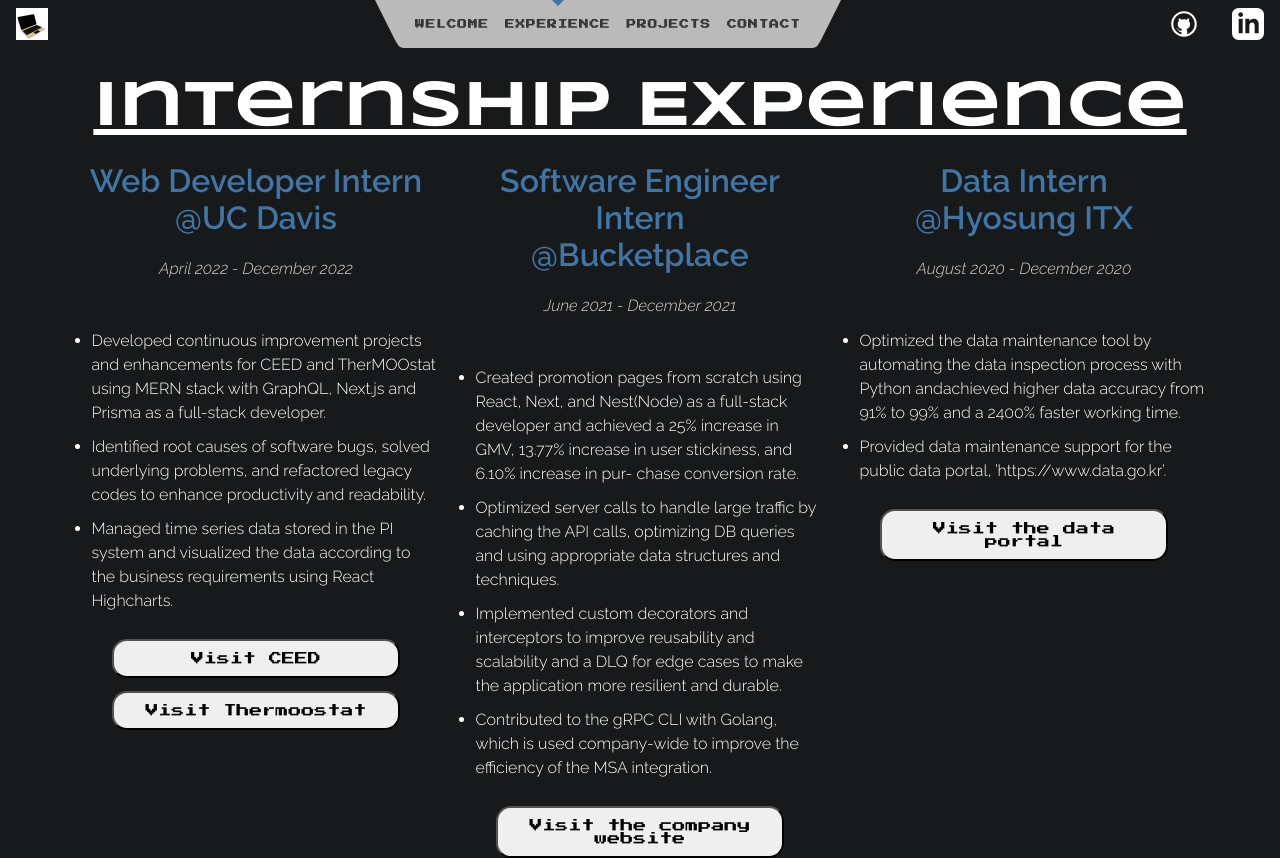
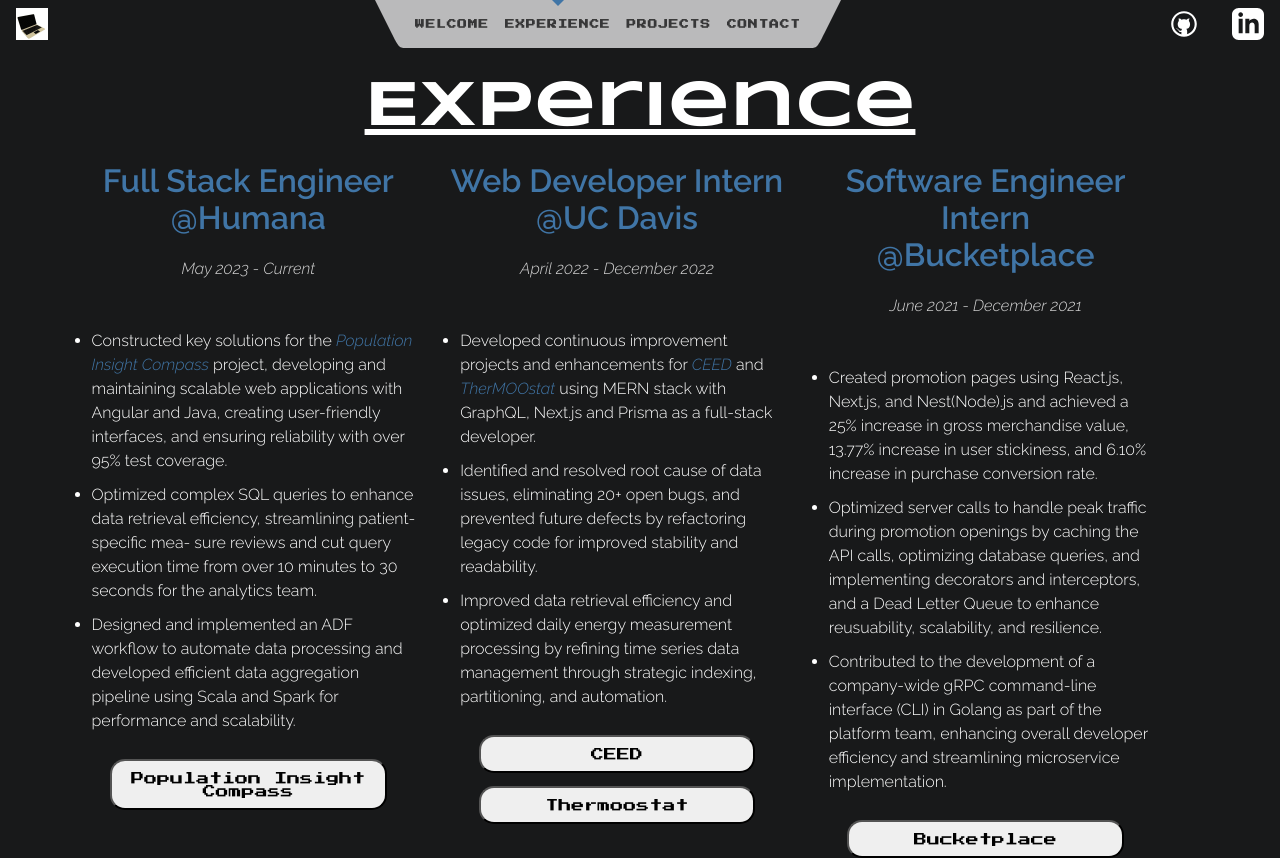
Before and after one commit to chj2788/svelte-portfolio, a SvelteKit app: page /experience in a window 1280 px wide. Shown: the top 858 px of the page. Built offline with nearby package versions, Linux system fonts and the light colour scheme.

Commit message:
update portfolio

```diff
--- a/src/routes/+layout.svelte
+++ b/src/routes/+layout.svelte
@@ -1,9 +1,7 @@
 <script>
 	import Header from './Header.svelte';
 	import './styles.css';
-
 </script>
-
 
 <div class="app">
 	<Header />
@@ -13,7 +11,7 @@
 	</main>
 
 	<footer>
-		<p>My name is Hyunjin(Alice) Chang - <a href="/contact">Contact me!</a></p>
+		<p>Hey, I’m Hyunjin(Alice) Chang - <a href="/contact">Let’s connect!</a></p>
 	</footer>
 </div>
 
--- a/src/routes/experience/+page.svelte
+++ b/src/routes/experience/+page.svelte
@@ -1,54 +1,131 @@
+<script lang="ts">
+</script>
+
 <svelte:head>
 	<title>Experience</title>
 	<meta name="description" content="Experience page" />
 </svelte:head>
-
-<script lang="ts">
-
-</script>
 <div class="experience-wrapper">
-	<div class="intro-text">Internship Experience</div>
+	<div class="intro-text">Experience</div>
 	<div class="experience-list">
 		<div class="description">
-			<h1>Web Developer Intern <br>@UC Davis</h1>
-			<p>April 2022 - December 2022</p>
+			<h1>Full Stack Engineer <br />@Humana</h1>
+			<p>May 2023 - Current</p>
 			<ul>
-				<li>Developed continuous improvement projects and enhancements for CEED and TherMOOstat using MERN stack with GraphQL, Next.js and Prisma as a full-stack developer.</li>
-				<li>Identified root causes of software bugs, solved underlying problems, and refactored legacy codes to enhance productivity and readability.</li>
-				<li>Managed time series data stored in the PI system and visualized the data according to the business requirements using React Highcharts.</li>
+				<li>
+					Constructed key solutions for the <a
+						class="link-text"
+						href="https://docushare-web.apps.external.pioneer.humana.com/Marketing/docushare-app?file=4650971"
+						target="_blank">Population Insight Compass</a
+					> project, developing and maintaining scalable web applications with Angular and Java, creating
+					user-friendly interfaces, and ensuring reliability with over 95% test coverage.
+				</li>
+				<li>
+					Optimized complex SQL queries to enhance data retrieval efficiency, streamlining
+					patient-specific mea- sure reviews and cut query execution time from over 10 minutes to 30
+					seconds for the analytics team.
+				</li>
+				<li>
+					Designed and implemented an ADF workflow to automate data processing and developed
+					efficient data aggregation pipeline using Scala and Spark for performance and scalability.
+				</li>
 			</ul>
 			<div class="button-wrapper">
-				<button on:click|preventDefault={()=>window.open("https://ceed.ucdavis.edu", '_blank')}>Visit CEED</button>
-				<button on:click|preventDefault={()=>window.open("https://thermoostat.ucdavis.edu", '_blank')}>Visit Thermoostat</button>
+				<button
+					on:click|preventDefault={() =>
+						window.open(
+							'https://docushare-web.apps.external.pioneer.humana.com/Marketing/docushare-app?file=4650971',
+							'_blank'
+						)}>Population Insight Compass</button
+				>
 			</div>
 		</div>
 		<div class="description">
-			<h1>Software Engineer Intern <br>@Bucketplace</h1>
-			<p>June 2021 - December 2021</p>
+			<h1>Web Developer Intern <br />@UC Davis</h1>
+			<p>April 2022 - December 2022</p>
 			<ul>
-				<li>Created promotion pages from scratch using React, Next, and Nest(Node) as a full-stack developer and achieved a 25% increase in GMV, 13.77% increase in user stickiness, and 6.10% increase in pur- chase conversion rate.</li>
-				<li>Optimized server calls to handle large traffic by caching the API calls, optimizing DB queries and using appropriate data structures and techniques.</li>
-				<li>Implemented custom decorators and interceptors to improve reusability and scalability and a DLQ for edge cases to make the application more resilient and durable.</li>
-				<li>Contributed to the gRPC CLI with Golang, which is used company-wide to improve the efficiency of the MSA integration.</li>
+				<li>
+					Developed continuous improvement projects and enhancements for <a
+						class="link-text"
+						href="https://ceed.ucdavis.edu"
+						target="_blank">CEED</a
+					>
+					and
+					<a class="link-text" href="https://thermoostat.ucdavis.edu" target="_blank">TherMOOstat</a
+					> using MERN stack with GraphQL, Next.js and Prisma as a full-stack developer.
+				</li>
+				<li>
+					Identified and resolved root cause of data issues, eliminating 20+ open bugs, and
+					prevented future defects by refactoring legacy code for improved stability and
+					readability.
+				</li>
+				<li>
+					Improved data retrieval efficiency and optimized daily energy measurement processing by
+					refining time series data management through strategic indexing, partitioning, and
+					automation.
+				</li>
 			</ul>
 			<div class="button-wrapper">
-				<button on:click|preventDefault={()=>window.open("https://www.bucketplace.com/en", '_blank')}>Visit the company website</button>
+				<button on:click|preventDefault={() => window.open('https://ceed.ucdavis.edu', '_blank')}
+					>CEED</button
+				>
+				<button
+					on:click|preventDefault={() => window.open('https://thermoostat.ucdavis.edu', '_blank')}
+					>Thermoostat</button
+				>
 			</div>
 		</div>
 		<div class="description">
-			<h1>Data Intern <br>@Hyosung ITX</h1>
+			<h1>Software Engineer Intern <br />@Bucketplace</h1>
+			<p>June 2021 - December 2021</p>
+			<ul>
+				<li>
+					Created promotion pages using React.js, Next.js, and Nest(Node).js and achieved a 25%
+					increase in gross merchandise value, 13.77% increase in user stickiness, and 6.10%
+					increase in purchase conversion rate.
+				</li>
+				<li>
+					Optimized server calls to handle peak traffic during promotion openings by caching the API
+					calls, optimizing database queries, and implementing decorators and interceptors, and a
+					Dead Letter Queue to enhance reusuability, scalability, and resilience.
+				</li>
+				<li>
+					Contributed to the development of a company-wide gRPC command-line interface (CLI) in
+					Golang as part of the platform team, enhancing overall developer efficiency and
+					streamlining microservice implementation.
+				</li>
+			</ul>
+			<div class="button-wrapper">
+				<button
+					on:click|preventDefault={() => window.open('https://www.bucketplace.com/en', '_blank')}
+					>Bucketplace</button
+				>
+			</div>
+		</div>
+		<div class="description">
+			<h1>Data Intern <br />@Hyosung ITX</h1>
 			<p>August 2020 - December 2020</p>
 			<ul>
-				<li>Optimized the data maintenance tool by automating the data inspection process with Python andachieved higher data accuracy from 91% to 99% and a 2400% faster working time.</li>
-				<li>Provided data maintenance support for the public data portal, ’https://www.data.go.kr’.</li>
+				<li>
+					Optimized the data maintenance tool by automating the data inspection process with Python
+					andachieved higher data accuracy from 91% to 99% and a 2400% faster working time.
+				</li>
+				<li>
+					Provided data maintenance support for the <a
+						class="link-text"
+						href="https://www.data.go.kr"
+						target="_blank">public data portal</a
+					>.
+				</li>
 			</ul>
 			<div class="button-wrapper">
-				<button on:click|preventDefault={()=>window.open("https://www.data.go.kr", '_blank')}>Visit the data portal</button>
+				<button on:click|preventDefault={() => window.open('https://www.data.go.kr', '_blank')}
+					>Public Data Portal</button
+				>
 			</div>
 		</div>
 	</div>
 </div>
-
 
 <style>
 	.intro-text {
@@ -59,8 +136,9 @@
 		text-decoration: underline;
 	}
 	.experience-list {
-    display: flex;
-  }
+		display: flex;
+		flex-wrap: wrap;
+	}
 
 	.experience-wrapper {
 		display: flex;
@@ -73,7 +151,7 @@
 	.description {
 		font-family: 'Raleway', sans-serif;
 		color: lightgrey;
-		width: 32%;
+		flex: 0 0 30%;
 		margin: 0 1%;
 	}
 
@@ -108,7 +186,7 @@
 	h1 {
 		font-weight: bold;
 		color: var(--color-theme-1);
-		font-size: 2em
+		font-size: 2em;
 	}
 
 	ul {
@@ -119,6 +197,11 @@
 		margin: 10px 0;
 		color: white;
 		line-height: 1.5em;
+	}
+
+	.link-text {
+		color: var(--color-theme-1);
+		font-style: italic;
 	}
 
 	@media only screen and (max-width: 1200px) {
```
Also changed, not shown: src/routes/+page.svelte (+85 -25 lines).
